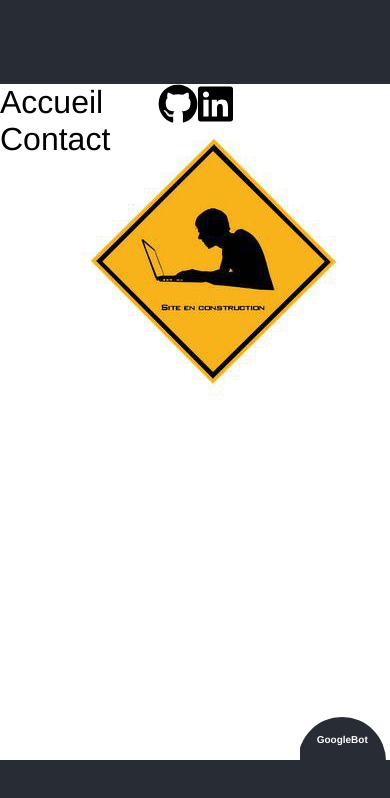
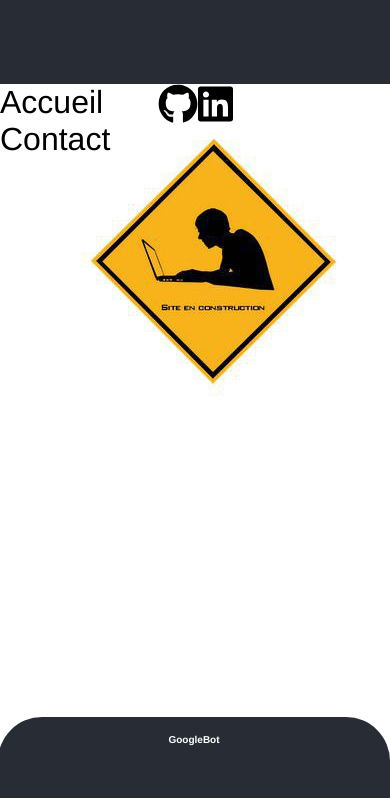
Before and after one commit to RomC4st/romain_dev, a React (Create React App) app: page / in a window 390 px wide. Shown: the top 798 px of the page. Built offline with nearby package versions, Linux system fonts and the light colour scheme.

Commit message:
breakpoint bot

```diff
--- a/src/css/App.css
+++ b/src/css/App.css
@@ -174,7 +174,17 @@ background-color:#fff
     transform: rotate(360deg);
   }
 }
+@media (max-width: 768px) {
+.bot{
+  width:100vw;
+  right:0
 
+}
+input#standard-input{
+  width:100vw;
+  right:-100vw
+}
+ }
 @media (max-width: 1700px) {
   iframe {
     display:none;
```
